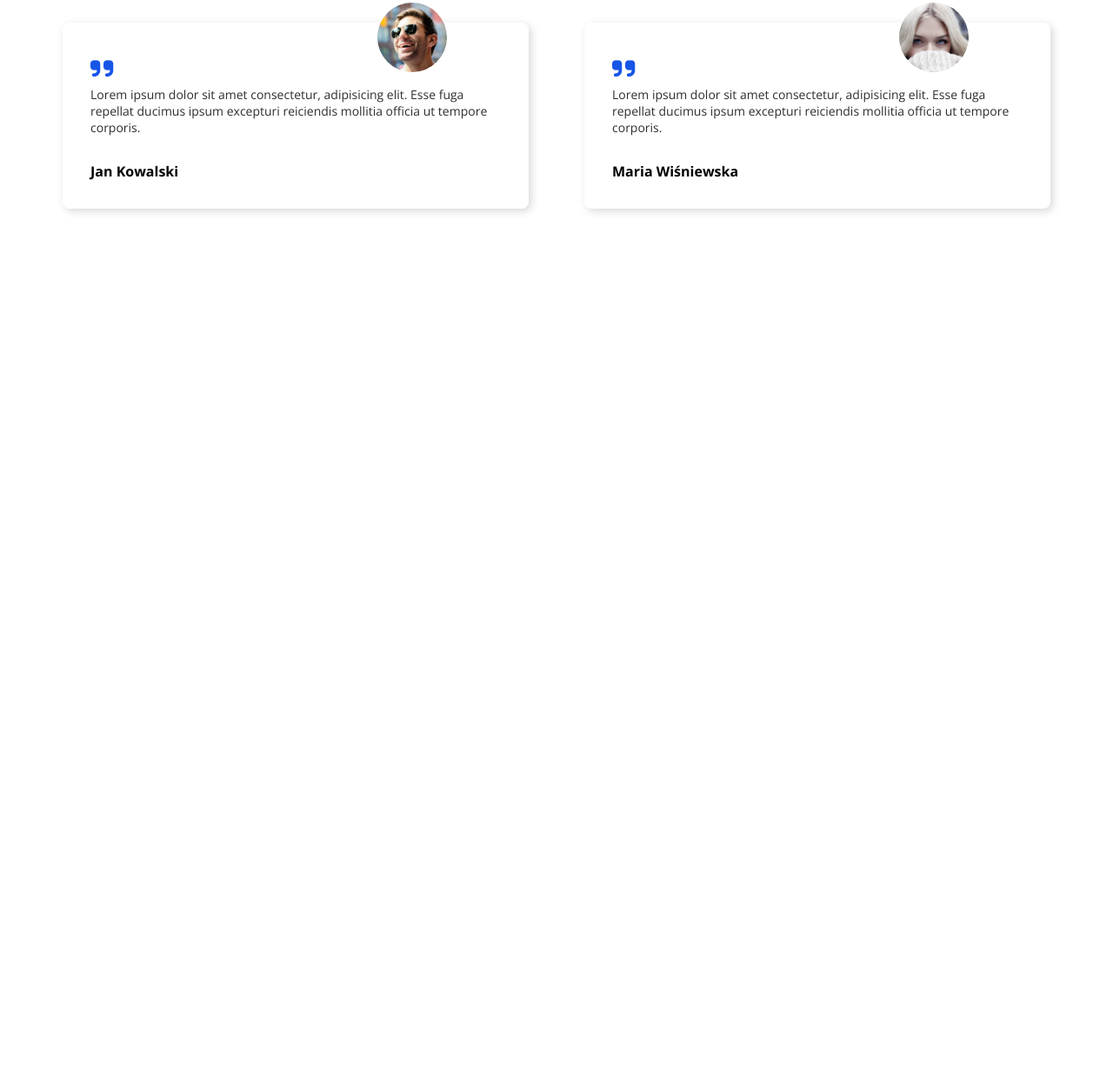
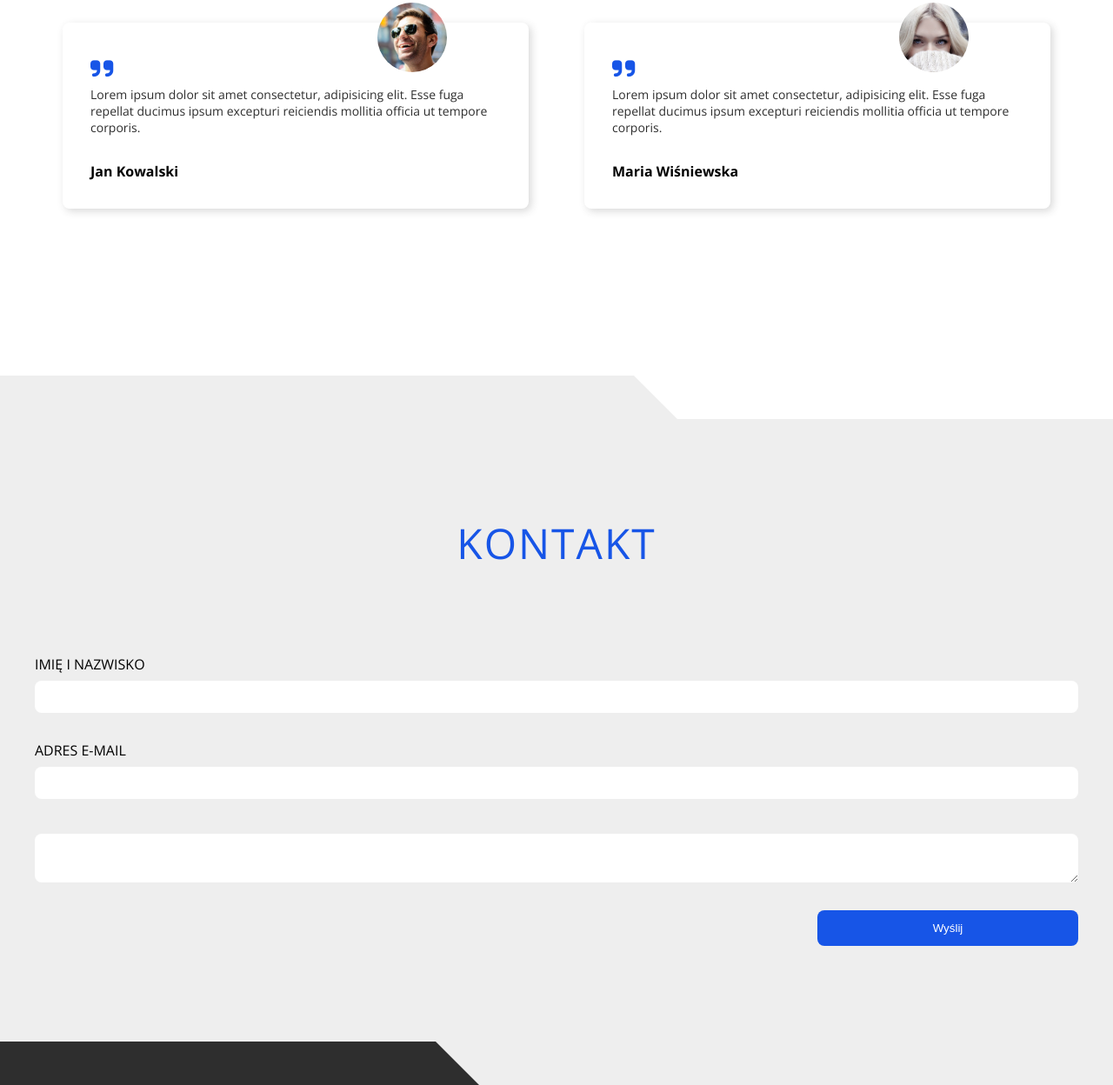
Before and after one commit to Drace1337/TropicalParadiseCourse3, a plain HTML site: page index.html in a window 1280 px wide. Shown: the part 5618-6866 px from the top of the page at 87% size. Before the commit the page ends 6050 px from the top, so only its background shows below. Drawn offline with nearby package versions, Linux system fonts and the light colour scheme.

Commit message:
Created contact section

```diff
--- a/index.html
+++ b/index.html
@@ -253,6 +253,36 @@
             </div>
         </section>
 
+        <section class="contact section-padding section white-section" id="contact">
+            <div class="white-block white-block-left"></div>
+            <div class="white-block white-block-right"></div>
+
+            <h2 class="section-heading">Kontakt</h2>
+            <div class="wrapper">
+
+                <form class="contact__form">
+                    <div class="contact__form-top">
+
+                        <label for="name" class="contact__form-label">Imię i nazwisko</label>
+                        <input type="text" class="contact__form-input" id="name">
+
+                        <label for="email" class="contact__form-label">Adres e-mail</label>
+                        <input type="text" class="contact__form-input" id="email">
+
+                    </div>
+
+                    <label for="msg" class="contact__form-label"></label>
+                    <textarea id="msg" class="contact__form-textarea"></textarea>
+
+                    <button type="submit" class="contact__form-btn btn-special-animation">Wyślij</button>
+
+                </form>
+
+            </div>
+        </section>
+
+
+
     </main>
     <script type="text/javascript" src="//code.jquery.com/jquery-1.11.0.min.js"></script>
     <script type="text/javascript" src="//code.jquery.com/jquery-migrate-1.2.1.min.js"></script>
--- a/sass/_mixins.scss
+++ b/sass/_mixins.scss
@@ -19,3 +19,10 @@
 	left: 50%;
 	transform: translateX(-50%);
 }
+@mixin contactForm {
+	margin-bottom: 2em;
+	padding: 0.6em 1.2em;
+	border: none;
+	border-radius: 8px;
+	font-size: 1.6rem;
+}
--- a/sass/main.scss
+++ b/sass/main.scss
@@ -352,8 +352,8 @@ body {
 
 //	REVIEWS
 
-@media(max-width: 767px){
-	.reviews.section-padding{
+@media (max-width: 767px) {
+	.reviews.section-padding {
 		padding: 6em 0;
 	}
 }
@@ -365,9 +365,9 @@ body {
 		padding: 2em;
 		border-radius: 8px;
 		box-shadow: 3px 3px 10px #2e2e2e2e;
-		transition: transform .3s;
-		&:hover{
-			transform: scale(.95);
+		transition: transform 0.3s;
+		&:hover {
+			transform: scale(0.95);
 		}
 	}
 	&__box-img {
@@ -375,21 +375,62 @@ body {
 		top: 8%;
 		left: 75%;
 		transform: translate(-50%, -50%);
-		img{
-			width: 80px;height: 80px;
+		img {
+			width: 80px;
+			height: 80px;
 			object-fit: cover;
 			border-radius: 50%;
 		}
 	}
-	&__box-quote{
+	&__box-quote {
 		margin-bottom: 1em;
 		font-size: 3rem;
 		color: colors.$main-color;
 	}
-	&__box-text{
+	&__box-text {
 		margin-bottom: 1em;
 		font-size: 1.4rem;
 		color: colors.$dark;
+	}
+}
+
+//	CONTACT
+.contact {
+	position: relative;
+	background-color: colors.$light-white;
+	overflow: hidden;
+	.white-block-left {
+		background-color: colors.$dark;
+	}
+	&__form,
+	&__form-top {
+		display: flex;
+		flex-direction: column;
+	}
+	&__form-label {
+		margin-bottom: 0.5em;
+		text-transform: uppercase;
+	}
+	&__form-input {
+		@include mixins.contactForm;
+	}
+	&__form-textarea {
+		@include mixins.contactForm;
+		resize: vertical;
+	}
+	&__form-btn {
+		align-self: flex-end;
+		padding: 1em;
+		width: 100%;
+		max-width: 300px;
+		color: colors.$pure-white;
+		border: none;
+		border-radius: 8px;
+		background-color: colors.$main-color;
+		cursor: pointer;
+		&::before{
+			background-color: colors.$secondary-color;
+		}
 	}
 }
 
```
Also changed, not shown: css/main.css, 1 other file.
